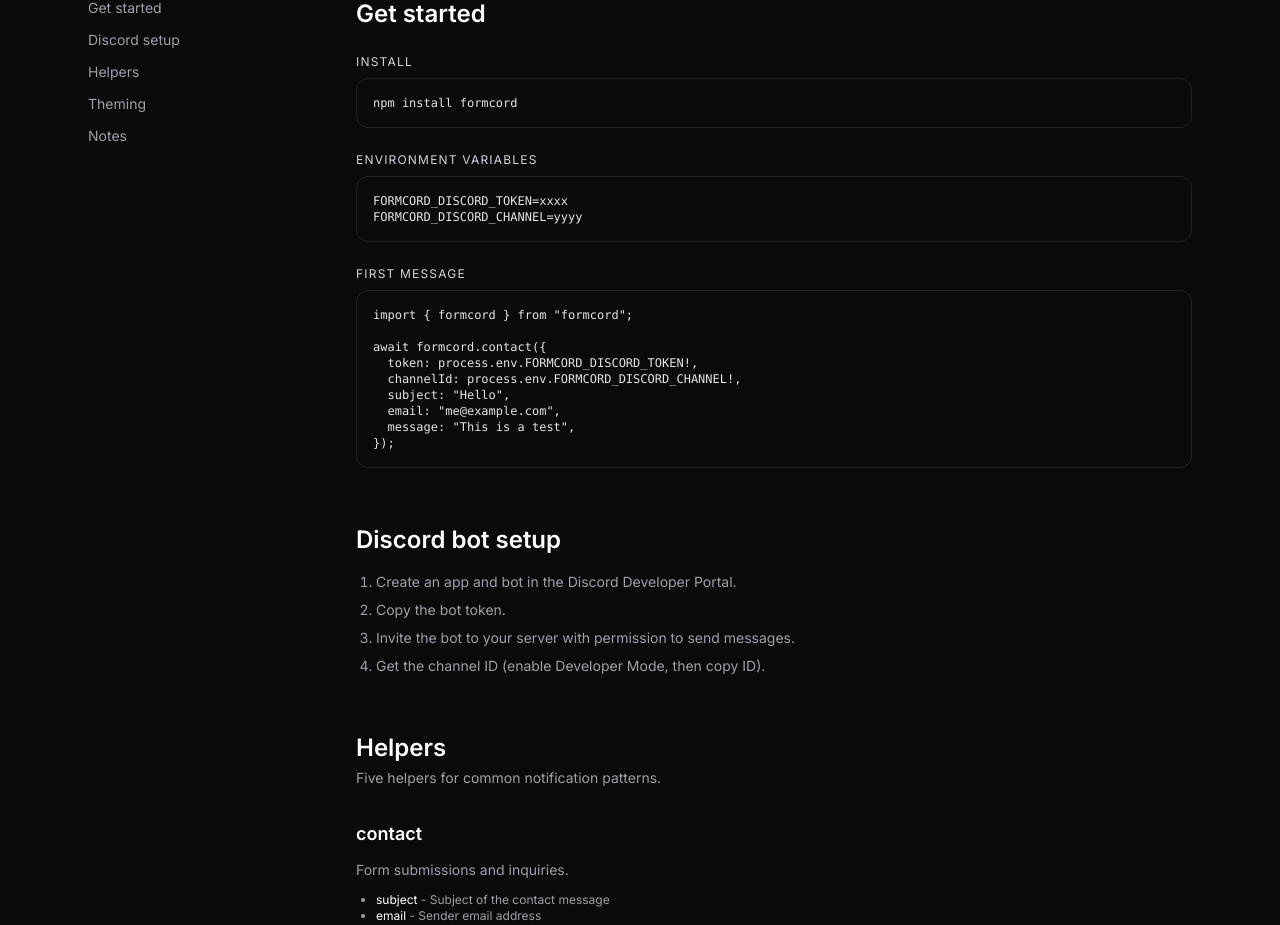
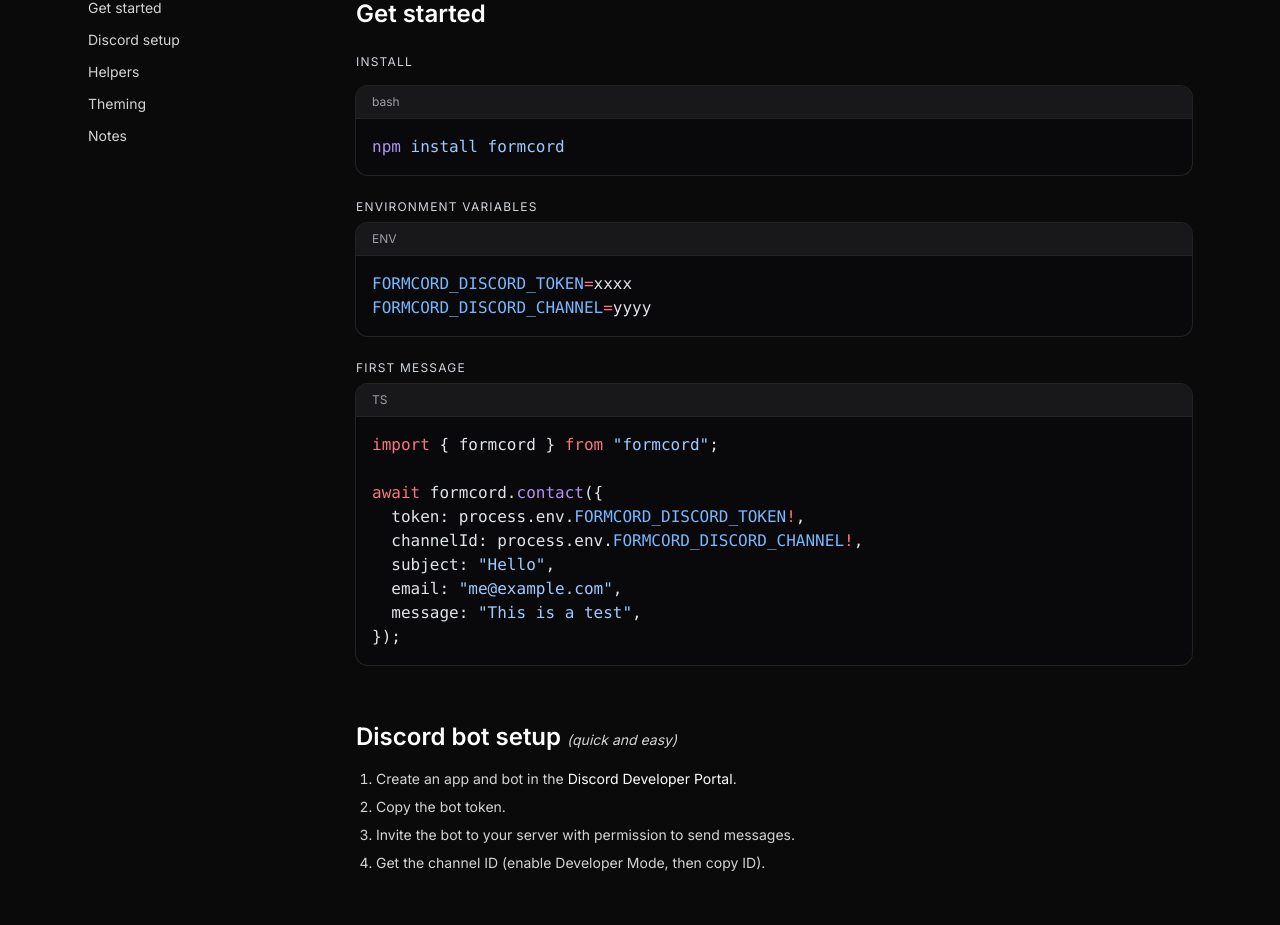
Before and after one commit to ioNihal/formcord-site, a Next.js app: page /docs in a window 1280 px wide. Shown: the part 359-1284 px from the top of the page. Built offline with nearby package versions, Linux system fonts and the light colour scheme.

Commit message:
Updated docs code blog styling

```diff
--- a/app/docs/page.tsx
+++ b/app/docs/page.tsx
@@ -1,4 +1,6 @@
 import { Metadata } from "next";
+import CodeBlock from "@/components/Docs/CodeBlock";
+import Link from "next/link";
 
 const sections = [
     { id: "get-started", label: "Get started" },
@@ -40,7 +42,7 @@
             <header className="space-y-4">
                 <p className="text-xs uppercase tracking-widest text-gray-300">Docs</p>
                 <h1 className="text-4xl font-semibold text-white md:text-5xl">Formcord</h1>
-                <p className="max-w-2xl text-base text-zinc-400">
+                <p className="max-w-2xl text-base text-zinc-300">
                     Universal Discord notifications with zero dependencies. Works in Edge,
                     serverless, and Node runtimes using only Web APIs.
                 </p>
@@ -48,7 +50,7 @@
 
             <div className="mt-12 grid gap-12 lg:grid-cols-[220px_minmax(0,1fr)]">
                 <aside className="hidden lg:block">
-                    <div className="sticky top-24 space-y-3 text-sm text-zinc-400">
+                    <div className="sticky top-24 space-y-3 text-sm text-zinc-300">
                         {sections.map((s) => (
                             <a key={s.id} href={`#${s.id}`} className="block hover:text-white">
                                 {s.label}
@@ -61,31 +63,24 @@
                     <section id="get-started" className="space-y-6">
                         <h2 className="text-2xl font-semibold text-white">Get started</h2>
 
-                        <div className="space-y-2">
+                        <div className="space-y-4">
                             <p className="text-xs uppercase tracking-widest text-gray-300">Install</p>
-                            <pre className="code-block rounded-xl p-4 text-xs text-zinc-200 overflow-x-auto max-w-full">
-                                <code>npm install formcord</code>
-                            </pre>
+                            <CodeBlock title="bash" code={`npm install formcord`} lang="bash" />
                         </div>
 
                         <div className="space-y-2">
                             <p className="text-xs uppercase tracking-widest text-gray-300">
                                 Environment variables
                             </p>
-                            <pre className="code-block rounded-xl p-4 text-xs text-zinc-200 overflow-x-auto max-w-full">
-                                <code>
-                                    {`FORMCORD_DISCORD_TOKEN=xxxx
-FORMCORD_DISCORD_CHANNEL=yyyy`}
-                                </code>
-                            </pre>
+                            <CodeBlock title="ENV" code={`FORMCORD_DISCORD_TOKEN=xxxx
+FORMCORD_DISCORD_CHANNEL=yyyy`} />
                         </div>
 
                         <div className="space-y-2">
                             <p className="text-xs uppercase tracking-widest text-gray-300">
                                 First message
                             </p>
-                            <pre className="code-block rounded-xl p-4 text-xs text-zinc-200 overflow-x-auto max-w-full">
-                                <code>{`import { formcord } from "formcord";
+                            <CodeBlock title="TS" code={`import { formcord } from "formcord";
 
 await formcord.contact({
   token: process.env.FORMCORD_DISCORD_TOKEN!,
@@ -93,15 +88,16 @@
   subject: "Hello",
   email: "me@example.com",
   message: "This is a test",
-});`}</code>
-                            </pre>
+});`} lang="ts" />
                         </div>
                     </section>
 
                     <section id="discord-setup" className="space-y-4">
-                        <h2 className="text-2xl font-semibold text-white">Discord bot setup</h2>
-                        <ol className="list-decimal space-y-2 pl-5 text-sm text-zinc-400">
-                            <li>Create an app and bot in the Discord Developer Portal.</li>
+                        <h2 className="text-2xl font-semibold text-white">Discord bot setup <span className="text-zinc-300 text-sm font-light italic">(quick and easy)</span></h2>
+                        <ol className="list-decimal space-y-2 pl-5 text-sm text-zinc-300">
+                            <li>Create an app and bot in the <Link className="text-white hover:underline"
+                                href={"https://discord.com/developers/applications"}>
+                                Discord Developer Portal</Link>.</li>
                             <li>Copy the bot token.</li>
                             <li>Invite the bot to your server with permission to send messages.</li>
                             <li>Get the channel ID (enable Developer Mode, then copy ID).</li>
@@ -111,7 +107,7 @@
                     <section id="helpers" className="space-y-8">
                         <div>
                             <h2 className="text-2xl font-semibold text-white">Helpers</h2>
-                            <p className="mt-1 text-sm text-zinc-400">
+                            <p className="mt-1 text-sm text-zinc-300">
                                 Five helpers for common notification patterns.
                             </p>
                         </div>
@@ -229,30 +225,27 @@
                             },
                         ].map((h) => (
                             <div key={h.id} id={h.id} className="space-y-3 min-w-0">
-                                <h3 className="text-lg font-semibold text-white">{h.title}</h3>
-                                <p className="text-sm text-zinc-400">{h.desc}</p>
-                                <ul className="list-disc pl-5 text-xs text-zinc-400">
+                                <h3 className="text-xl font-semibold text-white">{h.title}</h3>
+                                <p className="text-sm text-zinc-300">{h.desc}</p>
+                                <ul className="list-disc pl-5 text-sm text-zinc-300">
                                     {h.params.map(([k, v]) => (
                                         <li key={k}>
                                             <span className="text-white">{k}</span> - {v}
                                         </li>
                                     ))}
                                 </ul>
-                                <pre className="code-block rounded-xl p-4 text-xs text-zinc-200 overflow-x-auto max-w-full">
-                                    <code>{h.code}</code>
-                                </pre>
+                                <CodeBlock title="TS" code={h.code} lang="ts" />
                             </div>
                         ))}
                     </section>
 
                     <section id="theming" className="space-y-4">
                         <h2 className="text-2xl font-semibold text-white">Theming and content</h2>
-                        <p className="text-sm text-zinc-400">
+                        <p className="text-sm text-zinc-300">
                             Add a top message with <code>content</code> and customize embeds with{" "}
                             <code>theme</code>.
                         </p>
-                        <pre className="code-block rounded-xl p-4 text-xs text-zinc-200 overflow-x-auto max-w-full">
-                            <code>{`formcord.contact({
+                        <CodeBlock title="TS" code={`formcord.contact({
   token,
   channelId,
   subject: "Hello",
@@ -266,13 +259,12 @@
     footer: { text: "Email: me@example.com" },
     timestamp: new Date().toISOString(),
   },
-});`}</code>
-                        </pre>
+});`} lang="ts" />
                     </section>
 
                     <section id="notes" className="space-y-3">
                         <h2 className="text-2xl font-semibold text-white">Notes</h2>
-                        <ul className="list-disc space-y-1 pl-5 text-sm text-zinc-400">
+                        <ul className="list-disc space-y-1 pl-5 text-zinc-300">
                             <li>Uses only <code>fetch</code>, <code>URL</code>, and JSON.</li>
                             <li>Retries once on 429 rate limits.</li>
                             <li>Best effort delivery.</li>
--- a/app/sitemap.ts
+++ b/app/sitemap.ts
@@ -1,7 +1,7 @@
 import type { MetadataRoute } from "next";
 
 const BASE_URL = "https://formcord.vercel.app";
-const LAST_MODIFIED = "2026-02-09";
+const LAST_MODIFIED = "2026-02-13";
 
 export default function sitemap(): MetadataRoute.Sitemap {
   return [
--- /dev/null
+++ b/components/Docs/CodeBlock.tsx
@@ -0,0 +1,29 @@
+import { highlight } from "@/lib/highlight";
+
+type CodeBlockProps = {
+    code: string;
+    lang?: string;
+    title?: string;
+};
+
+export default async function CodeBlock({
+    code,
+    lang = "ts",
+    title,
+}: CodeBlockProps) {
+    const html = await highlight(code, lang);
+
+    return (
+        <div className="rounded-xl bg-zinc-950 ring-1 ring-white/10 overflow-hidden">
+            {title && (
+                <div className="px-4 py-2 text-xs text-zinc-400 border-b border-white/5 bg-zinc-900">
+                    {title}
+                </div>
+            )}
+
+            <div className="overflow-x-auto [&_pre]:bg-transparent! [&_pre]:p-4">
+                <div dangerouslySetInnerHTML={{ __html: html }} />
+            </div>
+        </div>
+    );
+}
--- /dev/null
+++ b/components/Docs/HelperCard.tsx
@@ -0,0 +1,39 @@
+import CodeBlock from "./CodeBlock";
+
+type HelperCardProps = {
+  id: string;
+  title: string;
+  description: string;
+  params: [string, string][];
+  code: string;
+};
+
+export default async function HelperCard({
+  id,
+  title,
+  description,
+  params,
+  code,
+}: HelperCardProps) {
+  return (
+    <div id={id} className="space-y-3 min-w-0">
+      <h3 className="text-lg font-semibold text-white">
+        {title}
+      </h3>
+
+      <p className="text-sm text-zinc-400">
+        {description}
+      </p>
+
+      <ul className="list-disc pl-5 text-xs text-zinc-400">
+        {params.map(([key, value]) => (
+          <li key={key}>
+            <span className="text-white">{key}</span> - {value}
+          </li>
+        ))}
+      </ul>
+
+      <CodeBlock code={code} />
+    </div>
+  );
+}
--- a/components/Hero/CodeCard.tsx
+++ b/components/Hero/CodeCard.tsx
@@ -1,6 +1,17 @@
+import { highlight } from "@/lib/highlight";
 
 
-export default function CodeCard() {
+export default async function CodeCard() {
+    const code = `import { formcord } from "formcord";
+
+await formcord.contact({
+  subject: "New Submission",
+  email: "hello@formcord.dev",
+  message: "Ready to integrate",
+});`;
+
+    const html = await highlight(code);
+
     return (
         <div className="bg-linear-to-br from-zinc-950 to-zinc-900 rounded-2xl p-5
                 text-sm text-zinc-200 ring-2 ring-blue-200/10">
@@ -8,15 +19,10 @@
                 <span>contact.ts</span>
                 <span>formcord</span>
             </div>
-            <pre className="whitespace-pre-wrap leading-5">
-                {`import { formcord } from "formcord";
-
-await formcord.contact({
-    subject: "New Submission",
-    email: "hello@formcord.dev",
-    message: "Ready to integrate",
-});`}
-            </pre>
+            <div
+                className=" overflow-x-auto [&_pre]:bg-transparent!"
+                dangerouslySetInnerHTML={{ __html: html }}
+            />
         </div>
     )
 }
--- /dev/null
+++ b/lib/highlight.ts
@@ -0,0 +1,15 @@
+import { createHighlighter } from "shiki";
+
+const highlighterPromise = createHighlighter({
+  themes: ["github-dark"],
+  langs: ["ts", "bash"],
+});
+
+export async function highlight(code: string, lang = "ts") {
+  const highlighter = await highlighterPromise;
+
+  return highlighter.codeToHtml(code, {
+    lang,
+    theme: "github-dark",
+  });
+}
--- a/package.json
+++ b/package.json
@@ -12,11 +12,11 @@
     "lucide-react": "^0.563.0",
     "next": "16.1.6",
     "react": "19.2.3",
-    "react-dom": "19.2.3"
+    "react-dom": "19.2.3",
+    "shiki": "^3.22.0"
   },
   "devDependencies": {
     "@tailwindcss/postcss": "^4",
-    "@tailwindcss/typography": "^0.5.19",
     "@types/node": "^20",
     "@types/react": "^19",
     "@types/react-dom": "^19",
```
Also changed, not shown: app/globals.css (+0 -32 lines), components/Docs/DocSection.tsx (added, +20 -0 lines), 1 other file (tests, documents, lock files or other folders).
